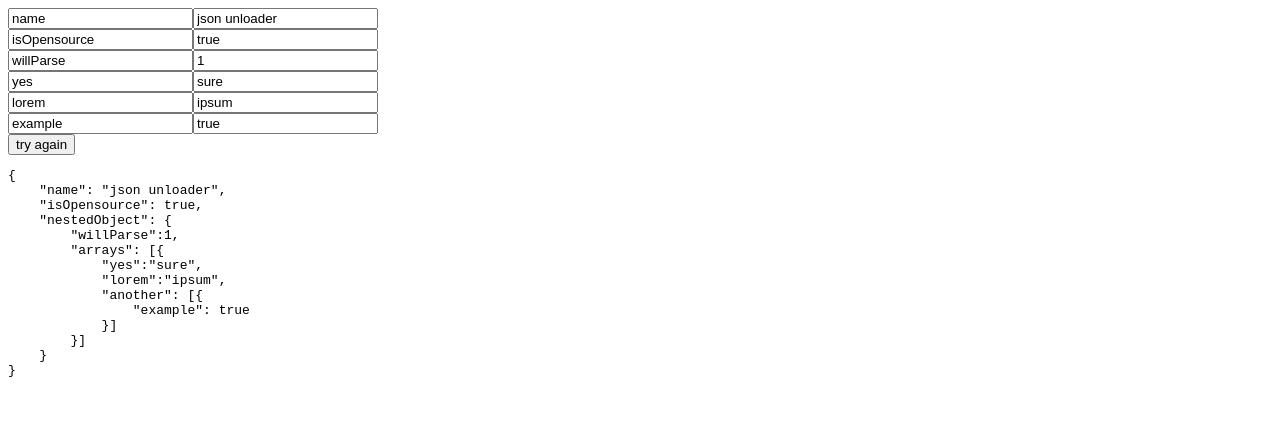
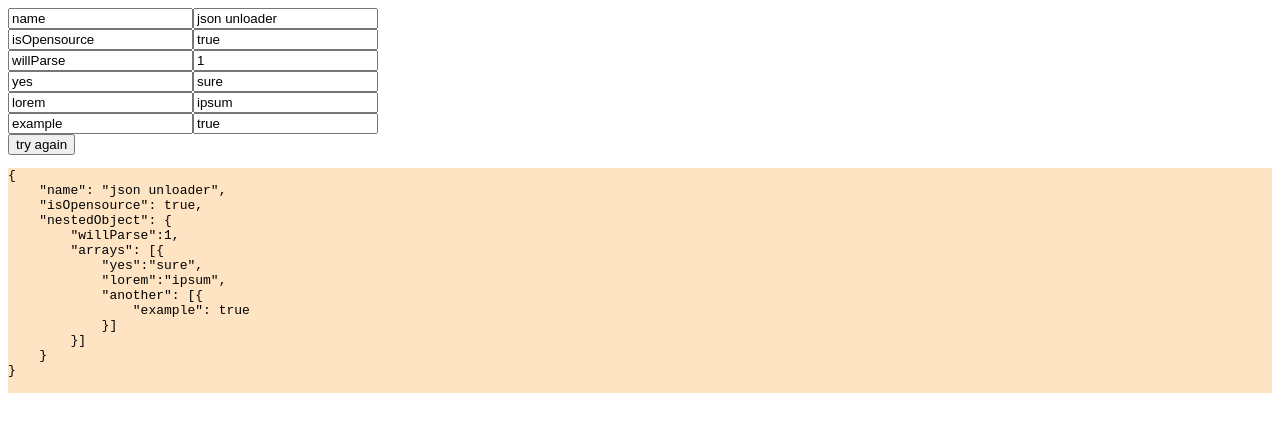
Before and after one commit to fyv1/json-unloader, a plain HTML site: page index.html in a window 1280 px wide. Both pictures are taken after a click on the button "unload payload". Drawn offline with Linux system fonts and the light colour scheme.

Commit message:
layout for origin payload box, code reorganisation

```diff
--- a/index.html
+++ b/index.html
@@ -32,7 +32,7 @@
         <form id="array">
         </form>
         <button type="submit" onclick="reset()">try again</button>
-        <pre id="original"></pre>
+        <pre id="original" style="background-color: bisque;"></pre>
     </div>
 
     <script src="unloader.js"></script>
--- a/unloader.js
+++ b/unloader.js
@@ -19,7 +19,6 @@ function reset() {
 
 function process(payloadToParse) {
     payloadToParse = payloadToParse.toString();
-    // payloadToParse = JSON.stringify(payloadToParse);
     console.log(payloadToParse);
 
     let data = JSON.parse(payloadToParse);
@@ -27,7 +26,7 @@ function process(payloadToParse) {
     let inputValueEl;
 
     Object.keys(data).forEach(key => {
-        if (data[key] && typeof data[key] === "object") process(JSON.stringify(data[key])); // recurse.
+        if (data[key] && typeof data[key] === "object") process(JSON.stringify(data[key])); // recurse if object is nested
         else {
             inputKeyEl = document.createElement("input");
             inputValueEl = document.createElement("input");
@@ -50,5 +49,5 @@ function process(payloadToParse) {
 
 function selectByClick(elementRef) {
     elementRef.setSelectionRange(0, elementRef.value.length);
-    navigator.clipboard.writeText(elementRef.value);
+    navigator.clipboard.writeText(elementRef.value); // copy to clipboard with one click
 }
```
